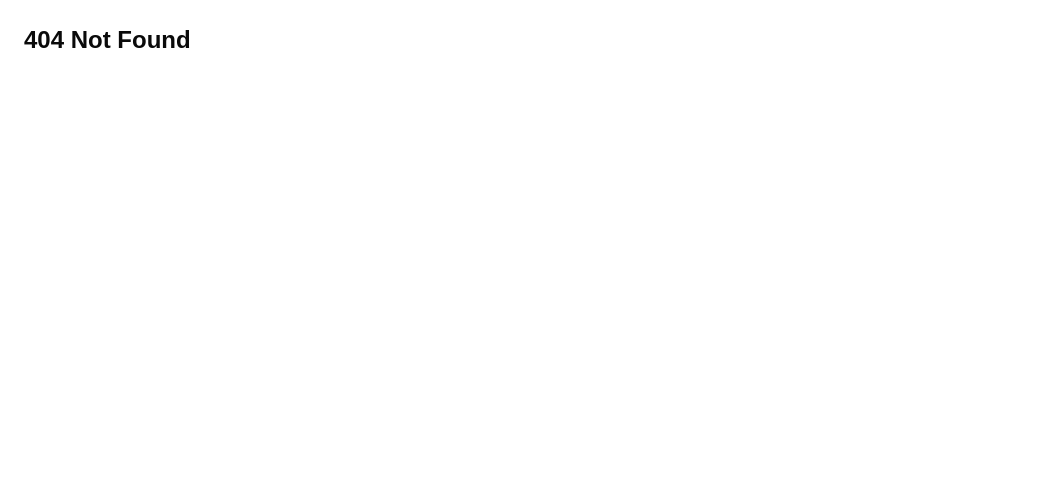
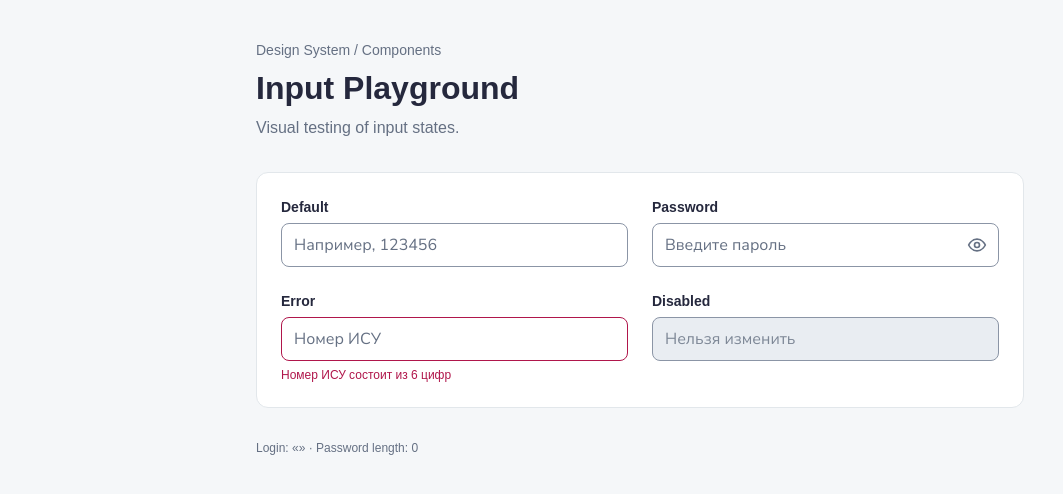
Before and after one commit to ITMO-QUEUE/itmo-queue-frontend, a React (Vite) app: page /test/input in a window 1280 px wide. Before the commit this address had no page. Shown: the top 494 px of the page, without its empty margins (0-1063 px from the left). Built offline with nearby package versions, Linux system fonts and the light colour scheme.

Commit message:
feat: add ui input and a test page

```diff
--- a/src/app/router/index.ts
+++ b/src/app/router/index.ts
@@ -13,6 +13,7 @@ import { TeacherQueuesPage } from '../../pages/teacher/TeacherQueuesPage'
 import { TeacherSubjectsPage } from '../../pages/teacher/TeacherSubjectsPage'
 import { TestButtonPage } from '../../pages/test/TestButtonPage'
 import { TestCheckboxPage } from '../../pages/test/TestCheckboxPage'
+import { TestInputPage } from '../../pages/test/TestInputPage'
 
 export const router = createBrowserRouter([
 	{
@@ -81,7 +82,12 @@ export const router = createBrowserRouter([
 			{
 				path: 'checkbox',
 				Component: TestCheckboxPage
+			},
+			{
+				path: 'input',
+				Component: TestInputPage
 			}
+
 		]
 	},
 	{
--- /dev/null
+++ b/src/components/ui/UIInput.tsx
@@ -0,0 +1,111 @@
+import { useId, useState } from 'react'
+import EyeIcon from '@/assets/icons/Eye.svg'
+import EyeOffIcon from '@/assets/icons/EyeOff.svg'
+import { tw } from '../../libs/utils'
+
+interface UIInputProps {
+	label: string
+	value: string
+	onChange: (value: string) => void
+	placeholder?: string
+	type?: 'text' | 'password'
+	error?: string
+	disabled?: boolean
+}
+
+const LABEL_CLASSES = tw('text-label text-text-primary')
+
+const INPUT_CLASSES = tw(
+	'h-11 w-full px-3',
+	'font-nunito text-body text-text-primary',
+	'rounded-control border border-border-control bg-bg-surface',
+	'placeholder:text-text-secondary',
+	'focus:outline-none focus:border-border-focus',
+	'focus:ring-2 focus:ring-border-focus/20',
+	'disabled:cursor-not-allowed',
+	'disabled:bg-disabled-bg disabled:text-disabled-text'
+)
+
+const ERROR_INPUT_CLASSES = tw(
+	'border-status-danger',
+	'focus:border-status-danger focus:ring-status-danger/20'
+)
+
+const ERROR_TEXT_CLASSES = tw('text-caption text-status-danger')
+
+const EYE_BUTTON_CLASSES = tw(
+	'absolute inset-y-0 right-0 flex w-11 items-center justify-center',
+	'cursor-pointer disabled:cursor-not-allowed'
+)
+
+export const UIInput = ({
+	label,
+	value,
+	onChange,
+	placeholder,
+	type = 'text',
+	error,
+	disabled = false
+}: UIInputProps) => {
+	const id = useId()
+	const [isPasswordVisible, setIsPasswordVisible] = useState(false)
+
+	const isPassword = type === 'password'
+	const inputType = isPassword && !isPasswordVisible ? 'password' : 'text'
+
+	return (
+		<div className='flex w-full flex-col gap-1.5'>
+			<label
+				htmlFor={id}
+				className={LABEL_CLASSES}
+			>
+				{label}
+			</label>
+
+			<div className='relative'>
+				<input
+					id={id}
+					type={inputType}
+					value={value}
+					onChange={event => onChange(event.currentTarget.value)}
+					placeholder={placeholder}
+					disabled={disabled}
+					aria-invalid={Boolean(error)}
+					aria-describedby={error ? `${id}-error` : undefined}
+					className={tw(
+						INPUT_CLASSES,
+						isPassword ? 'pr-11' : '',
+						error ? ERROR_INPUT_CLASSES : ''
+					)}
+				/>
+
+				{isPassword && (
+					<button
+						type='button'
+						onClick={() => setIsPasswordVisible(visible => !visible)}
+						disabled={disabled}
+						aria-label={isPasswordVisible ? 'Скрыть пароль' : 'Показать пароль'}
+						className={EYE_BUTTON_CLASSES}
+					>
+						<img
+							src={isPasswordVisible ? EyeOffIcon : EyeIcon}
+							alt=''
+							aria-hidden='true'
+							className='size-icon shrink-0 select-none'
+							draggable={false}
+						/>
+					</button>
+				)}
+			</div>
+
+			{error && (
+				<p
+					id={`${id}-error`}
+					className={ERROR_TEXT_CLASSES}
+				>
+					{error}
+				</p>
+			)}
+		</div>
+	)
+}
--- /dev/null
+++ b/src/pages/test/TestInputPage.tsx
@@ -0,0 +1,56 @@
+import { useState } from 'react'
+import { UIInput } from '../../components/ui/UIInput'
+
+export const TestInputPage = () => {
+	const [login, setLogin] = useState('')
+	const [password, setPassword] = useState('')
+
+	return (
+		<main className='h-full w-full overflow-auto bg-bg-page p-6 md:p-10'>
+			<div className='mx-auto flex max-w-3xl flex-col gap-8'>
+				<header className='space-y-2'>
+					<p className='text-small text-text-secondary'>
+						Design System / Components
+					</p>
+					<h1 className='text-heading text-text-primary'>Input Playground</h1>
+					<p className='text-body text-text-secondary'>
+						Visual testing of input states.
+					</p>
+				</header>
+
+				<section className='grid gap-6 rounded-card border border-border-subtle bg-bg-surface p-6 md:grid-cols-2'>
+					<UIInput
+						label='Default'
+						value={login}
+						onChange={setLogin}
+						placeholder='Например, 123456'
+					/>
+					<UIInput
+						label='Password'
+						type='password'
+						value={password}
+						onChange={setPassword}
+						placeholder='Введите пароль'
+					/>
+					<UIInput
+						label='Error'
+						value=''
+						onChange={() => undefined}
+						placeholder='Номер ИСУ'
+						error='Номер ИСУ состоит из 6 цифр'
+					/>
+					<UIInput
+						label='Disabled'
+						value='Нельзя изменить'
+						onChange={() => undefined}
+						disabled
+					/>
+				</section>
+
+				<p className='text-caption text-text-secondary'>
+					Login: «{login}» · Password length: {password.length}
+				</p>
+			</div>
+		</main>
+	)
+}
```
Also changed, not shown: src/assets/icons/Eye.svg (added), src/assets/icons/EyeOff.svg (added).
